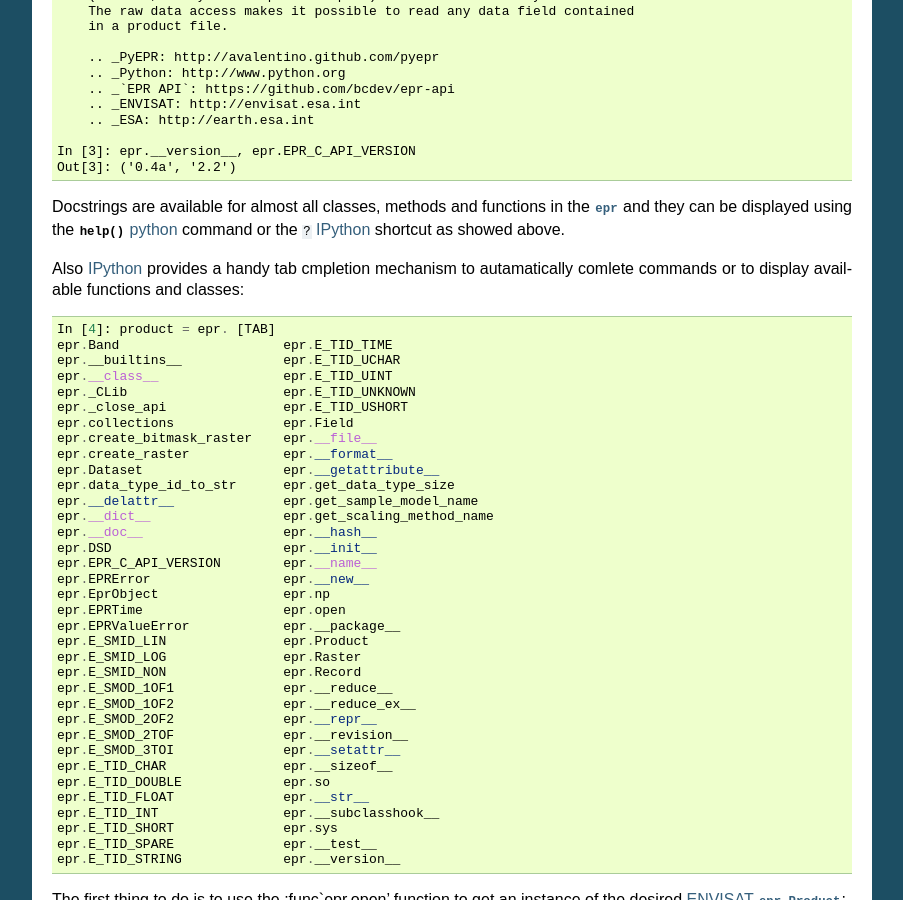
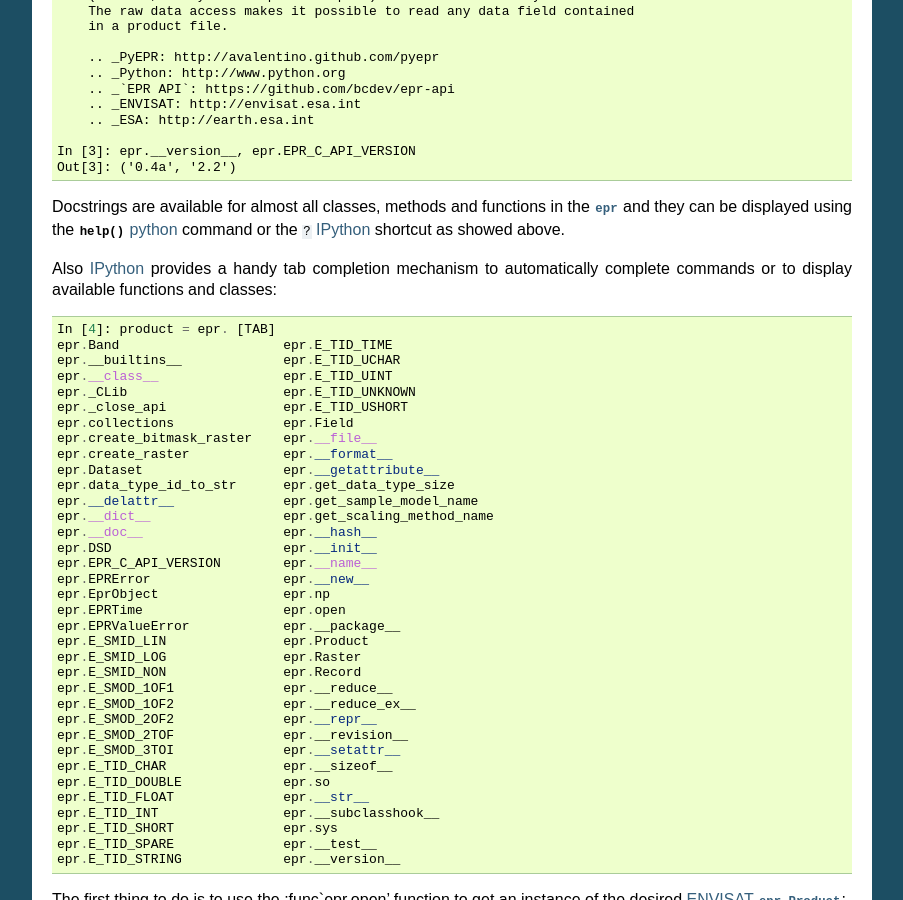
Before and after one commit to avalentino/pyepr, a Sphinx documentation site: the page built from doc/tutorial.txt, in a window 1280 px wide and 900 px high, scrolled down 908 px. Shown: the whole window, without its empty margins (198-1101 px from the left). Built offline with Sphinx 7.4.7, drawn with Linux system fonts in a browser that asks for light colours; formulas are drawn with MathJax 3; some of the changed text lies outside the part shown.

Commit message:
Spelling fixes

```diff
--- a/doc/tutorial.txt
+++ b/doc/tutorial.txt
@@ -81,8 +81,8 @@ command or the ``?`` IPython_ shortcut as showed above.
 
 .. _python: http://www.python.org
 
-Also IPython_ provides a handy tab cmpletion mechanism to autamatically
-comlete commands or to display available functions and classes::
+Also IPython_ provides a handy tab completion mechanism to automatically
+complete commands or to display available functions and classes::
 
     In [4]: product = epr. [TAB]
     epr.Band                     epr.E_TID_TIME
@@ -237,8 +237,8 @@ get all desired information from the product::
     In [17]: print field
     range_spacing = 12.500000
 
-:class:`epr.Record` objects are also iterable so one can write code like the
-following::
+:class:`epr.Record` objects are also *iterable* so one can write code like
+the following::
 
     In [18]: for field in record:
                  if field.get_num_elems() == 4:
```
